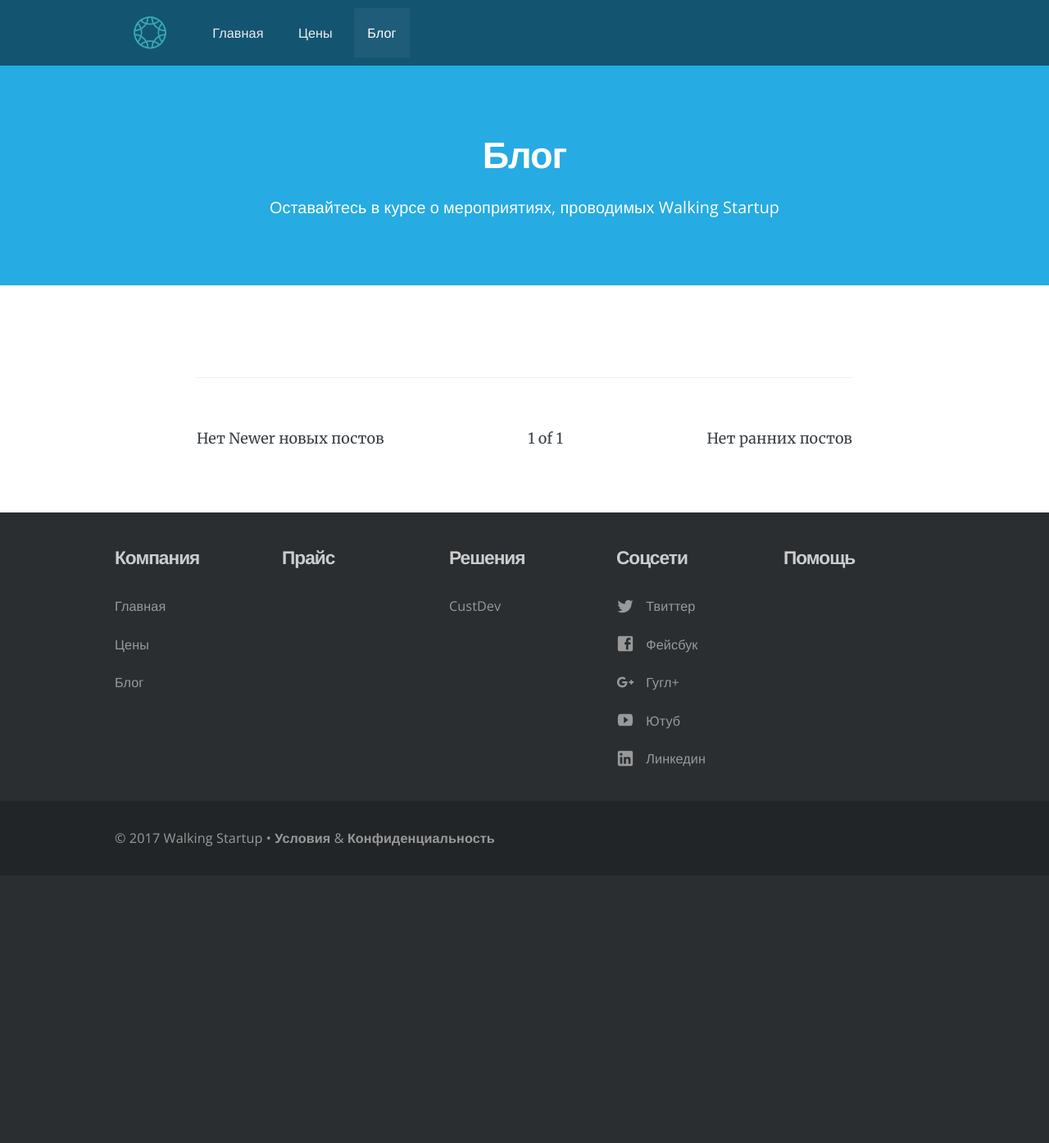
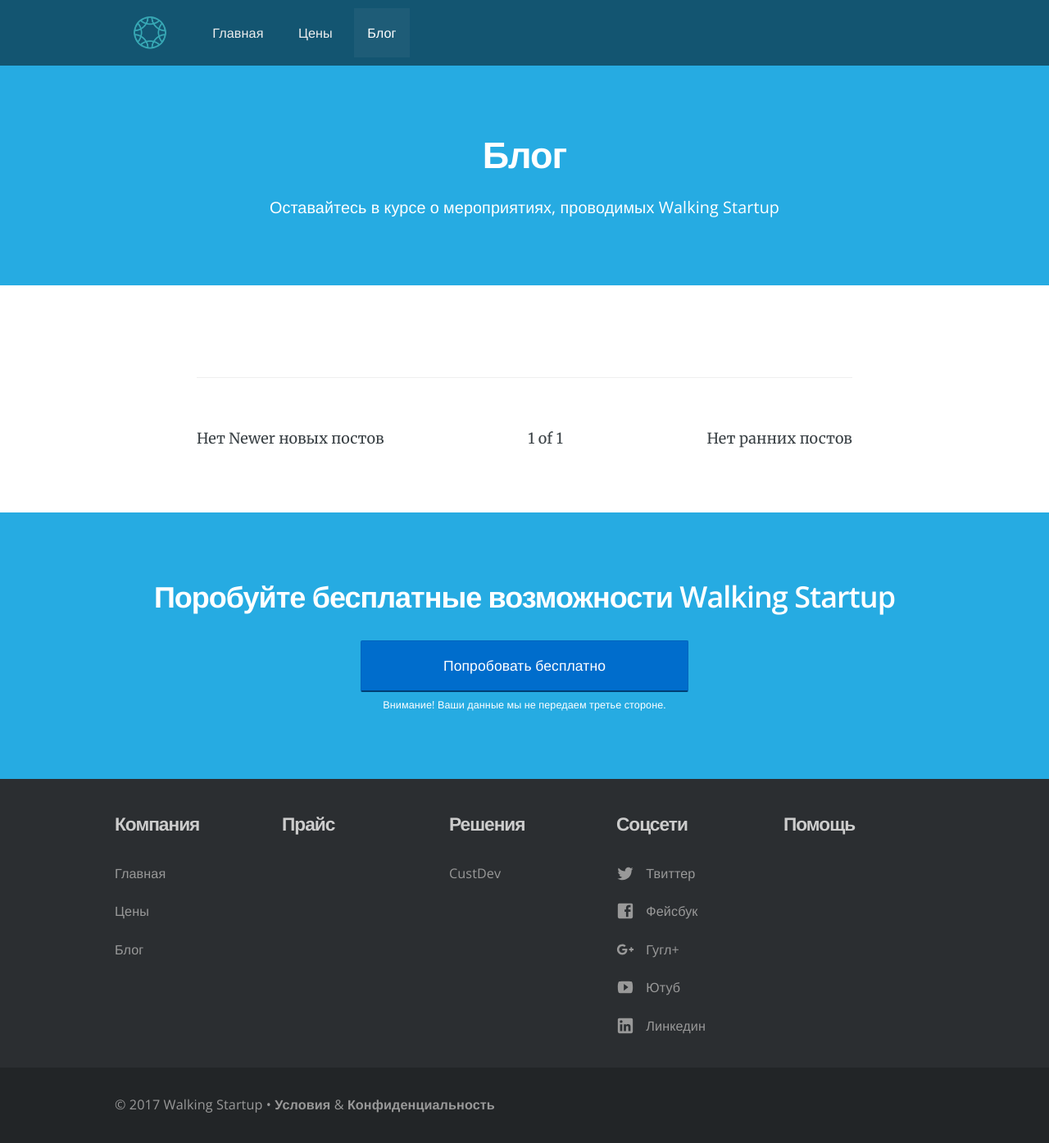
Before and after one commit to RakhimyanTim/walkingstartup.github.io, a Jekyll site: the page built from blog/index.html, in a window 1280 px wide. Shown: the whole page at 82% size. Built offline with Jekyll 4.4.1, drawn with Linux system fonts in a browser that asks for light colours; nearby versions of some CDN libraries; the list of posts is cut into pages by our own code; before the commit the page ends 1068 px from its top, so only the background shows below that.

Commit message:
Update index.html

```diff
--- a/blog/index.html
+++ b/blog/index.html
@@ -61,3 +61,11 @@
 		</div>
 	</div>
 </section>
+
+<section class="bright-section centered">
+	<div class="container">
+		<h2>Поробуйте бесплатные возможности Walking Startup</h2>
+		<p style="margin:0;"><a href="https://docs.google.com/forms/d/e/1FAIpQLSdoJEK6ABf64vGLBCD6bILKfvCXVQn3PE3A0B_Cm3hZXhR4IA/viewform?usp=sf_link" class="btn btn-primary btn-large btn-block btn-centered sign-up">Попробовать бесплатно</a>
+		<span class="btn-sub-text new-content">Внимание! Ваши данные мы не передаем третье стороне.</span></p>
+	</div>
+</section>
```
